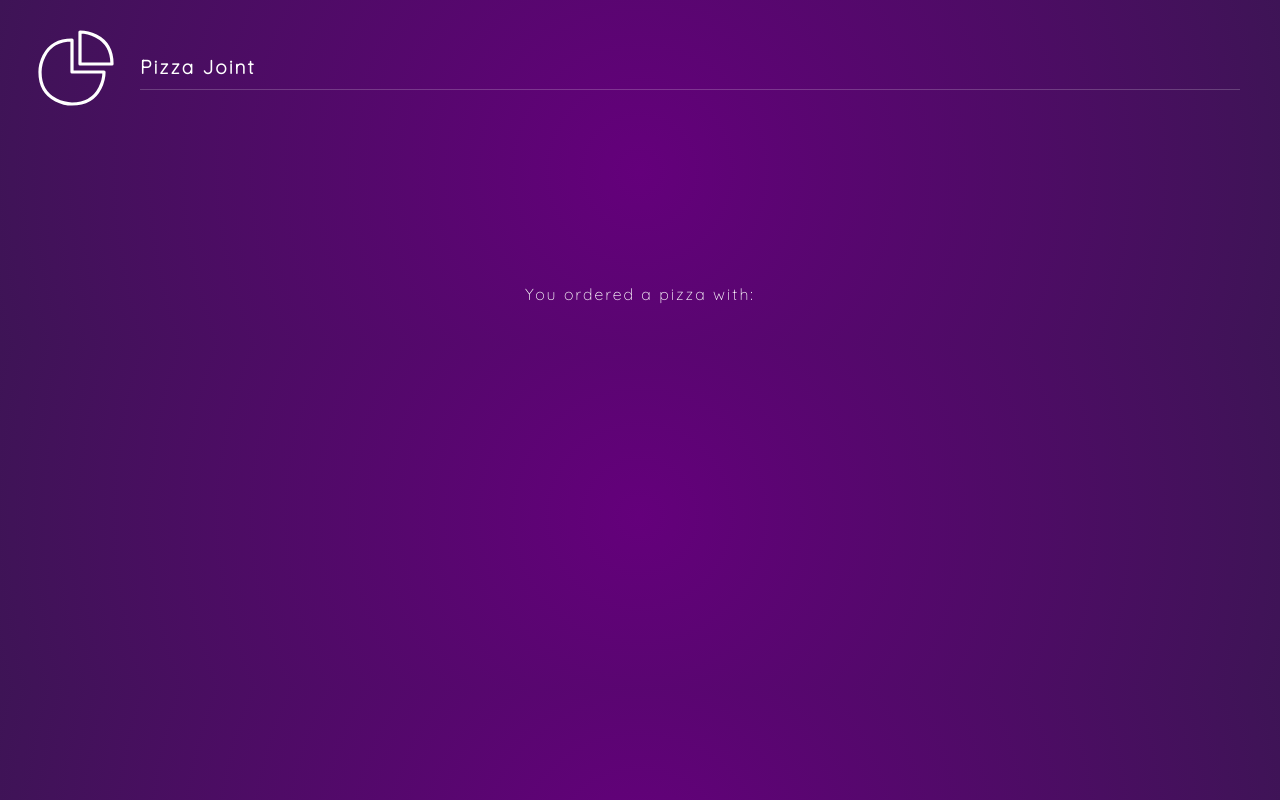
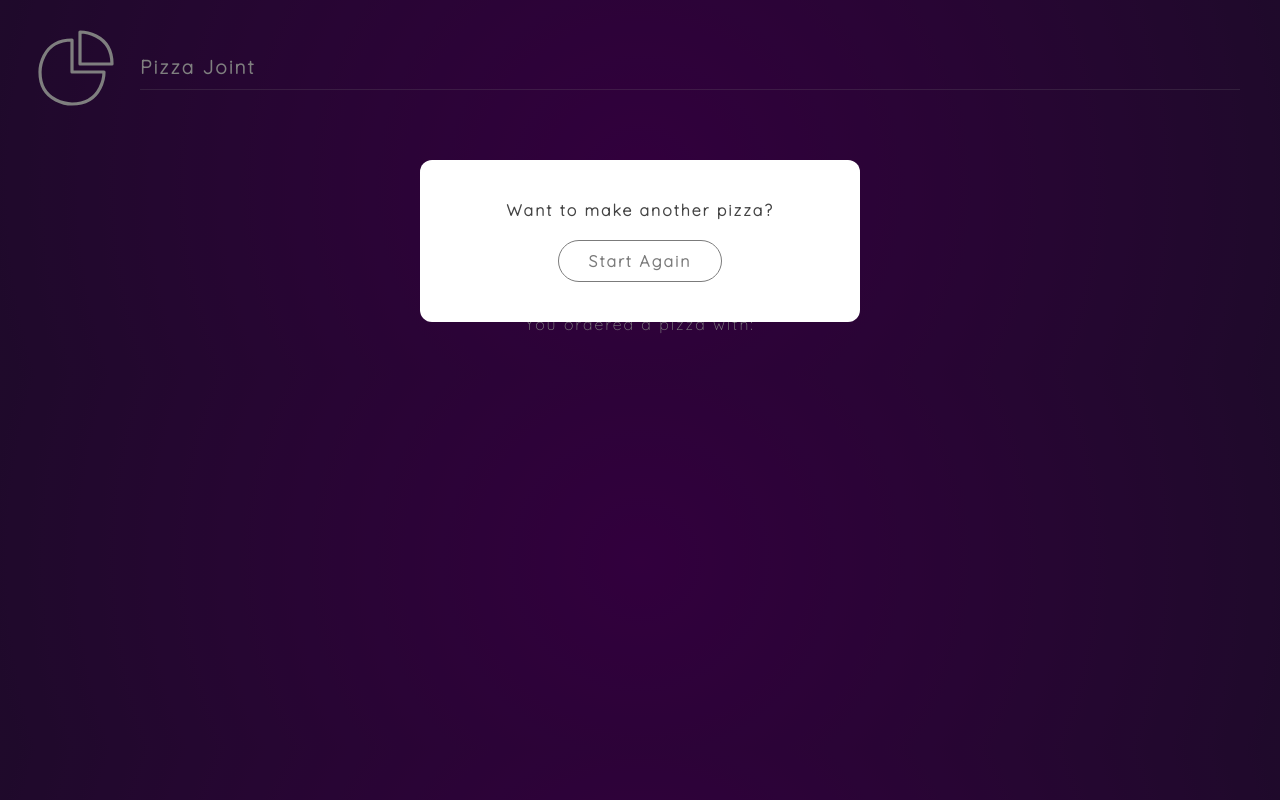
Before and after one commit to manudeli/framer-motion, a React (Create React App) app: page /order in a window 1280 px wide. Built offline with nearby package versions, Linux system fonts and the light colour scheme.

Commit message:
feat(framer-motion): onExitComplete + AnimatePresence 활용 Modal 추가

```diff
--- a/src/App.tsx
+++ b/src/App.tsx
@@ -3,13 +3,14 @@ import { Route, Routes, useLocation } from "react-router-dom";
 import "~/App.css";
 import { Base, Home, Order, Toppings } from "~/pages";
 import { Pizza } from "~/types";
-import { Header } from "~/components";
+import { Header, Modal } from "~/components";
 import { AnimatePresence } from "framer-motion";
 
 const App = () => {
   const location = useLocation();
 
   const [pizza, setPizza] = useState<Pizza>({ base: "", toppings: [] });
+  const [isModal, setIsModal] = useState(false);
 
   const handleAddBase = (base: Pizza["base"]) =>
     setPizza((prev) => ({ ...prev, base }));
@@ -25,7 +26,8 @@ const App = () => {
   return (
     <>
       <Header />
-      <AnimatePresence exitBeforeEnter>
+      <Modal isModal={isModal} setIsModal={setIsModal} />
+      <AnimatePresence exitBeforeEnter onExitComplete={() => setIsModal(false)}>
         <Routes location={location} key={location.key}>
           <Route path="/" element={<Home />} />
           <Route
@@ -38,7 +40,10 @@ const App = () => {
               <Toppings toggleTopping={handleToggleTopping} pizza={pizza} />
             }
           />
-          <Route path="/order" element={<Order pizza={pizza} />} />
+          <Route
+            path="/order"
+            element={<Order pizza={pizza} setIsModal={setIsModal} />}
+          />
         </Routes>
       </AnimatePresence>
     </>
--- /dev/null
+++ b/src/components/Modal/index.tsx
@@ -0,0 +1,89 @@
+import { Dispatch, SetStateAction } from "react";
+import { motion, AnimatePresence, Variants } from "framer-motion";
+import styled from "@emotion/styled";
+import { Link } from "react-router-dom";
+
+const backdrop: Variants = {
+  visible: { opacity: 1 },
+  hidden: { opacity: 0 },
+};
+
+const modalContainer: Variants = {
+  hidden: {
+    y: "-100vh",
+    opacity: 0,
+  },
+  visible: {
+    y: "20vh",
+    opacity: 1,
+    transition: { delay: 0.5 },
+  },
+};
+
+interface Props {
+  isModal: boolean;
+  setIsModal: Dispatch<SetStateAction<boolean>>;
+}
+
+const Modal = ({ isModal, setIsModal }: Props) => {
+  return (
+    <AnimatePresence exitBeforeEnter>
+      {isModal && (
+        <Backdrop
+          onClick={() => setIsModal(false)}
+          variants={backdrop}
+          initial="hidden"
+          animate="visible"
+          exit="hidden"
+        >
+          <ModalContainer
+            variants={modalContainer}
+            initial="hidden"
+            animate="visible"
+          >
+            <ModalParagraph>Want to make another pizza?</ModalParagraph>
+            <Link to="/">
+              <ModalButton>Start Again</ModalButton>
+            </Link>
+          </ModalContainer>
+        </Backdrop>
+      )}
+    </AnimatePresence>
+  );
+};
+
+export default Modal;
+
+const ModalContainer = styled(motion.div)`
+  max-width: 400px;
+  margin: 0 auto;
+  left: 16px;
+  right: 16px;
+  position: absolute;
+  padding: 40px 20px;
+  background: white;
+  border-radius: 12px;
+  text-align: center;
+`;
+
+const ModalButton = styled(motion.button)`
+  color: #444;
+  border-color: #444;
+  font-weight: bold;
+  margin-top: 20px;
+`;
+
+const ModalParagraph = styled(motion.p)`
+  color: #444;
+  font-weight: bold;
+`;
+
+const Backdrop = styled(motion.div)`
+  position: fixed;
+  top: 0;
+  left: 0;
+  width: 100%;
+  height: 100%;
+  background: rgba(0, 0, 0, 0.5);
+  z-index: 1;
+`;
--- a/src/components/index.ts
+++ b/src/components/index.ts
@@ -1 +1,2 @@
-export { default as Header } from './Header'
+export { default as Header } from "./Header";
+export { default as Modal } from "./Modal";
--- a/src/pages/Order/index.tsx
+++ b/src/pages/Order/index.tsx
@@ -1,5 +1,6 @@
-import { useState } from "react";
+import { Dispatch, SetStateAction, useEffect } from "react";
 import { motion, Variants, AnimatePresence } from "framer-motion";
+import { Pizza } from "~/types";
 
 const containerVariants: Variants = {
   hidden: {
@@ -45,18 +46,18 @@ const childVariants: Variants = {
   },
 };
 interface Props {
-  pizza: {
-    base: string;
-    toppings: string[];
-  };
+  pizza: Pizza;
+  setIsModal: Dispatch<SetStateAction<boolean>>;
 }
 
-const Order = ({ pizza }: Props) => {
-  const [isTitle, setIsTitle] = useState(true);
+const Order = ({ pizza, setIsModal }: Props) => {
+  useEffect(() => {
+    const timeout = setTimeout(() => {
+      setIsModal(true);
+    }, 3000);
 
-  setTimeout(() => {
-    setIsTitle(false);
-  }, 4000);
+    return () => clearTimeout(timeout);
+  }, [setIsModal]);
 
   const { base, toppings } = pizza;
 
@@ -68,11 +69,7 @@ const Order = ({ pizza }: Props) => {
       animate="visible"
     >
       <AnimatePresence>
-        {isTitle && (
-          <motion.h2 exit={{ height: 0, opacity: 0 }}>
-            Thank you for your order{" "}
-          </motion.h2>
-        )}
+        <h2>Thank you for your order </h2>
       </AnimatePresence>
       <motion.p initial="hidden" animate="visible">
         You ordered a <motion.span variants={childVariants}>{base}</motion.span>{" "}
```
